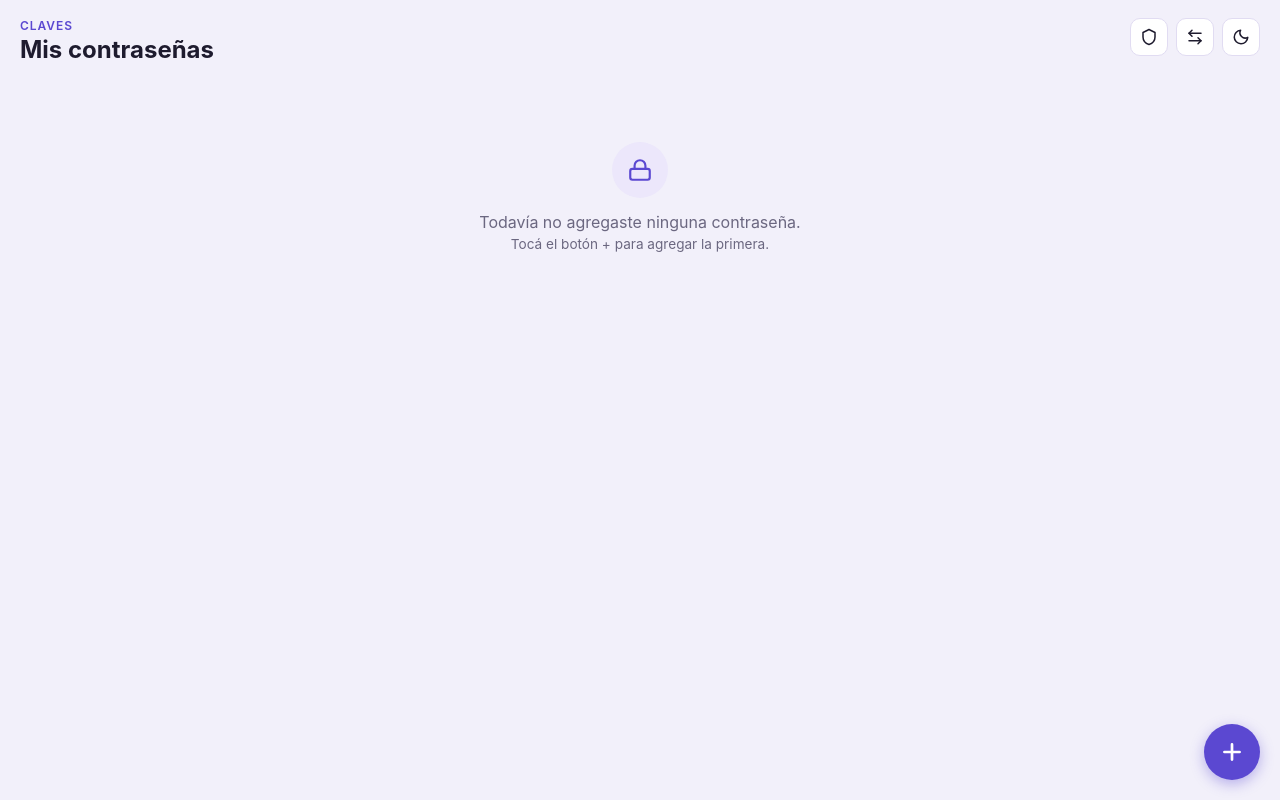
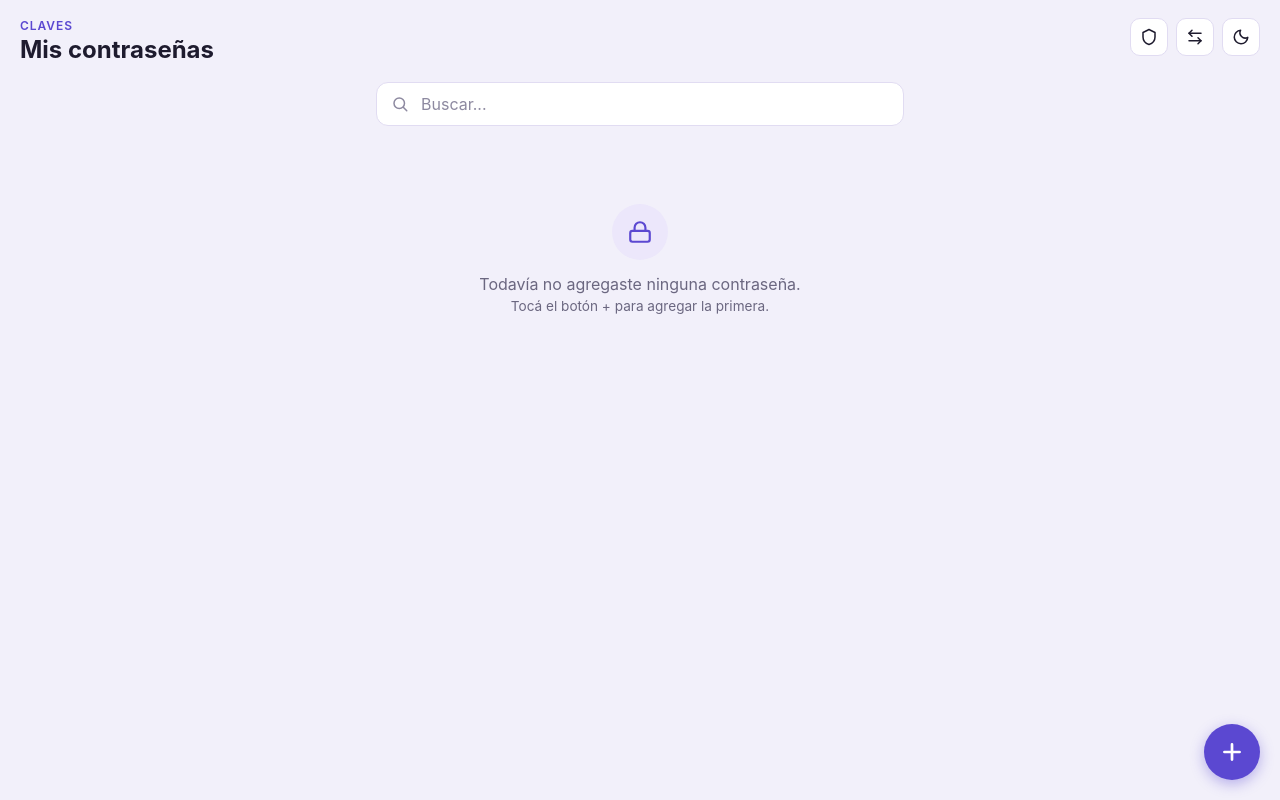
Before and after one commit to martindevas/password-app, a plain HTML site: page index.html in a window 1280 px wide. Drawn offline with Linux system fonts and the light colour scheme.

Commit message:
Agregar barra de búsqueda para filtrar contraseñas

```diff
--- a/css/styles.css
+++ b/css/styles.css
@@ -78,6 +78,32 @@ h1, h2, p { margin: 0; }
   margin: 0 auto;
   padding: 4px 16px 100px;
 }
+
+/* ---------- Búsqueda ---------- */
+.search-bar {
+  display: flex;
+  align-items: center;
+  gap: 10px;
+  background: var(--card-bg);
+  border: 1px solid var(--border);
+  border-radius: 12px;
+  padding: 10px 14px;
+  margin-bottom: 18px;
+  color: var(--faint);
+}
+.search-bar svg { width: 18px; height: 18px; flex-shrink: 0; }
+.search-bar input {
+  flex: 1;
+  border: none;
+  background: none;
+  outline: none;
+  color: var(--text);
+  font-size: 1rem;
+  font-family: inherit;
+  min-width: 0;
+}
+.search-bar input::placeholder { color: var(--faint); }
+.search-bar input::-webkit-search-cancel-button { cursor: pointer; }
 
 /* ---------- Grid ---------- */
 .site-grid {
--- a/index.html
+++ b/index.html
@@ -36,13 +36,17 @@
   </header>
 
   <main class="app-main">
+    <div class="search-bar">
+      <svg viewBox="0 0 24 24" fill="none" stroke="currentColor" stroke-width="2" stroke-linecap="round" stroke-linejoin="round"><circle cx="11" cy="11" r="7"/><path d="m21 21-4.3-4.3"/></svg>
+      <input type="search" id="search-input" placeholder="Buscar..." autocomplete="off">
+    </div>
     <div id="site-grid" class="site-grid"></div>
     <div id="empty-state" class="empty-state">
       <div class="empty-icon">
         <svg viewBox="0 0 24 24" fill="none" stroke="currentColor" stroke-width="2" stroke-linecap="round" stroke-linejoin="round"><rect x="3" y="11" width="18" height="10" rx="2"/><path d="M7 11V8a5 5 0 0 1 10 0v3"/></svg>
       </div>
-      <p>Todavía no agregaste ninguna contraseña.</p>
-      <p class="muted small">Tocá el botón + para agregar la primera.</p>
+      <p id="empty-title">Todavía no agregaste ninguna contraseña.</p>
+      <p id="empty-sub" class="muted small">Tocá el botón + para agregar la primera.</p>
     </div>
   </main>
 
--- a/js/app.js
+++ b/js/app.js
@@ -3,6 +3,9 @@ const PALETTE = ["#5b48d1", "#c0392b", "#1f7a4d", "#b3901f", "#2f7f8f", "#a34fa1
 const els = {
   grid: document.getElementById("site-grid"),
   empty: document.getElementById("empty-state"),
+  emptyTitle: document.getElementById("empty-title"),
+  emptySub: document.getElementById("empty-sub"),
+  search: document.getElementById("search-input"),
   viewModal: document.getElementById("view-modal"),
   viewAvatar: document.getElementById("view-avatar"),
   viewName: document.getElementById("view-name"),
@@ -37,9 +40,23 @@ function makeId() {
 
 function render() {
   els.grid.innerHTML = "";
-  els.empty.classList.toggle("is-visible", sites.length === 0);
 
-  sites.forEach((site) => {
+  const query = els.search.value.trim().toLowerCase();
+  const visible = query ? sites.filter((s) => s.name.toLowerCase().includes(query)) : sites;
+
+  if (sites.length === 0) {
+    els.empty.classList.add("is-visible");
+    els.emptyTitle.textContent = "Todavía no agregaste ninguna contraseña.";
+    els.emptySub.textContent = "Tocá el botón + para agregar la primera.";
+  } else if (visible.length === 0) {
+    els.empty.classList.add("is-visible");
+    els.emptyTitle.textContent = "No se encontraron resultados.";
+    els.emptySub.textContent = "Probá con otro nombre.";
+  } else {
+    els.empty.classList.remove("is-visible");
+  }
+
+  visible.forEach((site) => {
     const tile = document.createElement("button");
     tile.type = "button";
     tile.className = "site-tile";
@@ -184,6 +201,8 @@ document.getElementById("btn-theme").addEventListener("click", () => {
   applyTheme(next);
   saveTheme(next);
 });
+
+els.search.addEventListener("input", render);
 
 /* ---------------- Importar / exportar ---------------- */
 
```
